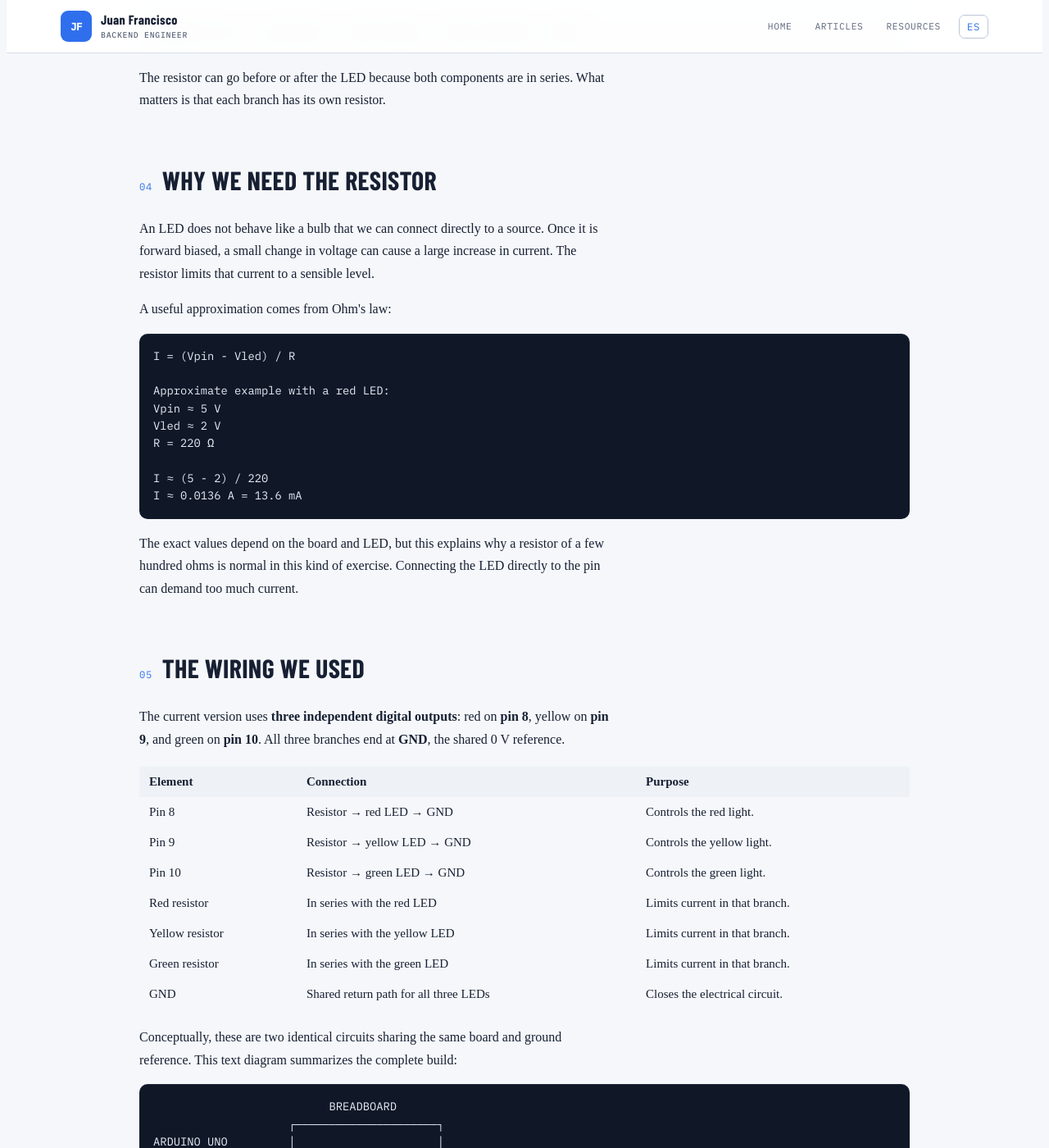
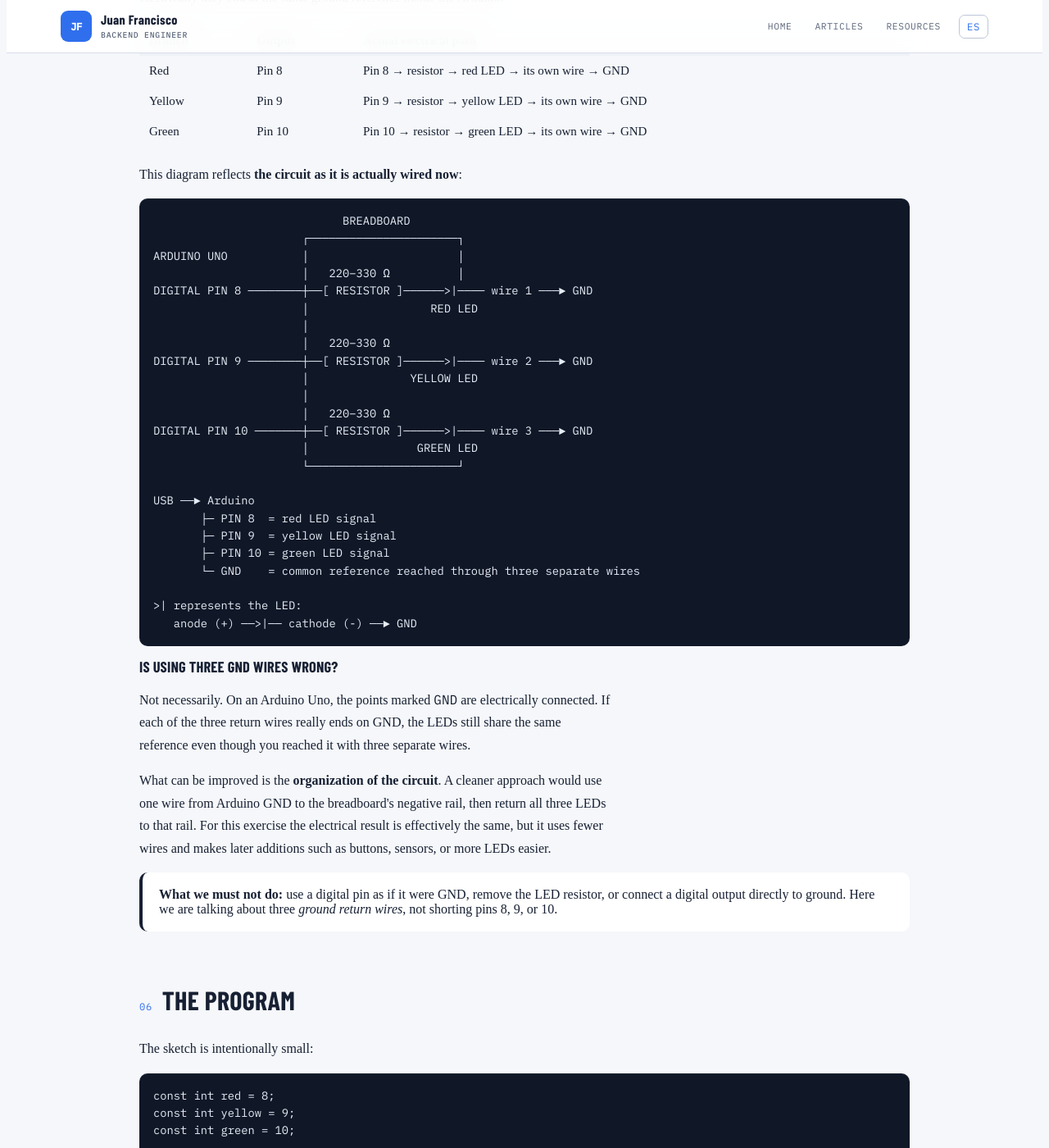
Before and after one commit to juanfranciscofernandezherreros/juanfranciscofernandezherreros.github.io, a Jekyll site: the page built from _posts/2026-09-19-arduino-semaforo-dos-leds.html, in a window 1280 px wide and 1400 px high, scrolled down 3267 px. Shown: the whole window at 82% size. Built offline with Jekyll 4.4.1, drawn with Linux system fonts in a browser that asks for light colours; some of the changed text lies outside the part shown.

Commit message:
Document actual three-GND Arduino traffic light wiring and remove media embeds

```diff
--- a/_posts/2026-09-19-arduino-semaforo-dos-leds.html
+++ b/_posts/2026-09-19-arduino-semaforo-dos-leds.html
@@ -50,23 +50,11 @@ reading_minutes: 10
 </header>
 
 <section>
-<div class="head"><span class="num">00</span><h2>The result</h2></div>
-<p>This is the finished real-world setup. The Arduino Uno-compatible board is connected to the computer over USB. Two wires carry the control signals from digital pins to the breadboard, and each LED has its own current-limiting resistor.</p>
-
-<figure>
-<img src="{{ '/assets/media/arduino-semaforo/semaforo-montaje.jpg' | relative_url }}" alt="Real Arduino Uno-compatible setup connected to a breadboard with one red LED and one yellow LED, each with a resistor and jumper wires.">
-<figcaption>Final build. In the photo the yellow LED is on and the red LED is off: one of the two states generated by the program.</figcaption>
-</figure>
-
-<p>And this is the circuit running. The video is compressed for the web, but it preserves the original experiment: the two lights change state according to the timing defined in the sketch.</p>
-
-<figure>
-<video controls playsinline preload="metadata" poster="{{ '/assets/media/arduino-semaforo/semaforo-montaje.jpg' | relative_url }}">
-  <source src="{{ '/assets/media/arduino-semaforo/semaforo-demo.mp4' | relative_url }}" type="video/mp4">
-  Your browser cannot play this video. <a href="{{ '/assets/media/arduino-semaforo/semaforo-demo.mp4' | relative_url }}">Download the MP4</a>.
-</video>
-<figcaption>Real test of the two-LED traffic light alternating under Arduino control.</figcaption>
-</figure>
+<div class="head"><span class="num">00</span><h2>The real build I have right now</h2></div>
+<p>This article documents <strong>the circuit exactly as I have it wired</strong>, not an idealized version. I use three LEDs —red, yellow, and green— controlled by digital pins 8, 9, and 10. Each LED has its own resistor and <strong>each branch also returns to GND through its own wire</strong>.</p>
+<p>So I am not using one shared negative rail on the breadboard. I have three separate return wires: one for red, one for yellow, and one for green. All three end at ground.</p>
+<div class="callout"><strong>Important:</strong> if those three wires really terminate on <code>GND</code> pins of the same board, they are electrically part of the same ground node. That is not “wrong” in the sense that the circuit cannot work; it is simply <strong>redundant, less tidy, and less scalable</strong> than bringing one GND wire to the breadboard and distributing ground from there.</div>
+<p>The board is powered and programmed over USB. The current behavior is: green for 5 seconds, yellow for 2 seconds, and red for 5 seconds. Then <code>loop()</code> starts again.</p>
 </section>
 
 <section>
@@ -113,52 +101,49 @@ I ≈ 0.0136 A = 13.6 mA</pre>
 </section>
 
 <section>
-<div class="head"><span class="num">05</span><h2>The wiring we used</h2></div>
-<p>The current version uses <strong>three independent digital outputs</strong>: red on <strong>pin 8</strong>, yellow on <strong>pin 9</strong>, and green on <strong>pin 10</strong>. All three branches end at <strong>GND</strong>, the shared 0 V reference.</p>
+<div class="head"><span class="num">05</span><h2>The real wiring: three signals and three GND returns</h2></div>
+<p>The current version uses <strong>three independent digital outputs</strong>: red on <strong>pin 8</strong>, yellow on <strong>pin 9</strong>, and green on <strong>pin 10</strong>. Each output drives its own LED + resistor branch.</p>
+<p>The unusual part of my current build is the return path: instead of joining all three cathodes to one shared ground rail on the breadboard, <strong>each LED has its own wire returning to GND</strong>. So there are three physically separate return paths, even though electrically they end at the same ground reference inside the Arduino.</p>
 
 <table>
-<thead><tr><th>Element</th><th>Connection</th><th>Purpose</th></tr></thead>
+<thead><tr><th>Branch</th><th>Output</th><th>Actual electrical path</th></tr></thead>
 <tbody>
-<tr><td>Pin 8</td><td>Resistor → red LED → GND</td><td>Controls the red light.</td></tr>
-<tr><td>Pin 9</td><td>Resistor → yellow LED → GND</td><td>Controls the yellow light.</td></tr>
-<tr><td>Pin 10</td><td>Resistor → green LED → GND</td><td>Controls the green light.</td></tr>
-<tr><td>Red resistor</td><td>In series with the red LED</td><td>Limits current in that branch.</td></tr>
-<tr><td>Yellow resistor</td><td>In series with the yellow LED</td><td>Limits current in that branch.</td></tr>
-<tr><td>Green resistor</td><td>In series with the green LED</td><td>Limits current in that branch.</td></tr>
-<tr><td>GND</td><td>Shared return path for all three LEDs</td><td>Closes the electrical circuit.</td></tr>
+<tr><td>Red</td><td>Pin 8</td><td>Pin 8 → resistor → red LED → its own wire → GND</td></tr>
+<tr><td>Yellow</td><td>Pin 9</td><td>Pin 9 → resistor → yellow LED → its own wire → GND</td></tr>
+<tr><td>Green</td><td>Pin 10</td><td>Pin 10 → resistor → green LED → its own wire → GND</td></tr>
 </tbody>
 </table>
 
-<p>Conceptually, these are two identical circuits sharing the same board and ground reference. This text diagram summarizes the complete build:</p>
-<pre>                          BREADBOARD
-                    ┌─────────────────────┐
-ARDUINO UNO         │                     │
-                    │   220–330 Ω         │
-DIGITAL PIN 8 ──────┼──[ RESISTOR ]──────>|────┐
-                    │                 RED LED   │
-                    │                           │
-                    │   220–330 Ω               │
-DIGITAL PIN 9 ──────┼──[ RESISTOR ]──────>|────┤
-                    │              YELLOW LED   │
-                    │                           │
-                    │   220–330 Ω               │
-DIGITAL PIN 10 ─────┼──[ RESISTOR ]──────>|────┤
-                    │               GREEN LED   │
-                    │                           │
-GND ────────────────┼───────────────────────────┘
-                    └─────────────────────┘
+<p>This diagram reflects <strong>the circuit as it is actually wired now</strong>:</p>
+<pre>                            BREADBOARD
+                      ┌──────────────────────┐
+ARDUINO UNO           │                      │
+                      │   220–330 Ω          │
+DIGITAL PIN 8 ────────┼──[ RESISTOR ]──────>|──── wire 1 ───► GND
+                      │                  RED LED
+                      │
+                      │   220–330 Ω
+DIGITAL PIN 9 ────────┼──[ RESISTOR ]──────>|──── wire 2 ───► GND
+                      │               YELLOW LED
+                      │
+                      │   220–330 Ω
+DIGITAL PIN 10 ───────┼──[ RESISTOR ]──────>|──── wire 3 ───► GND
+                      │                GREEN LED
+                      └──────────────────────┘
 
 USB ──► Arduino
-       ├─ PIN 8  = red LED digital output
-       ├─ PIN 9  = yellow LED digital output
-       ├─ PIN 10 = green LED digital output
-       └─ GND    = common current return
+       ├─ PIN 8  = red LED signal
+       ├─ PIN 9  = yellow LED signal
+       ├─ PIN 10 = green LED signal
+       └─ GND    = common reference reached through three separate wires
 
 >| represents the LED:
    anode (+) ──>|── cathode (-) ──► GND</pre>
-<p>The components do not need to be physically arranged in a straight line on the breadboard. The diagram shows <strong>electrical connectivity</strong>: every point joined by a line must ultimately be connected, even when separate breadboard rows and jumper wires are used.</p>
 
-<p>It does not matter whether the jumper wire itself is red, yellow, or black. Color helps organization, but electrically a jumper is just a conductor. What matters is <strong>where it starts and where it ends</strong>.</p>
+<h3>Is using three GND wires wrong?</h3>
+<p>Not necessarily. On an Arduino Uno, the points marked <code>GND</code> are electrically connected. If each of the three return wires really ends on GND, the LEDs still share the same reference even though you reached it with three separate wires.</p>
+<p>What can be improved is the <strong>organization of the circuit</strong>. A cleaner approach would use one wire from Arduino GND to the breadboard's negative rail, then return all three LEDs to that rail. For this exercise the electrical result is effectively the same, but it uses fewer wires and makes later additions such as buttons, sensors, or more LEDs easier.</p>
+<div class="callout"><strong>What we must not do:</strong> use a digital pin as if it were GND, remove the LED resistor, or connect a digital output directly to ground. Here we are talking about three <em>ground return wires</em>, not shorting pins 8, 9, or 10.</div>
 </section>
 
 <section>
@@ -231,7 +216,7 @@ void loop() {
 <div class="grid">
 <article class="card"><h3>LED reversed</h3><p>If anode and cathode are swapped, the LED will normally not light. Flipping it around is one of the first checks.</p></article>
 <article class="card"><h3>Wrong breadboard row</h3><p>A lead or jumper shifted by one hole can leave the circuit open because it no longer shares the expected internal connection.</p></article>
-<article class="card"><h3>No common GND</h3><p>An output needs a return path. Without ground, the branch is not properly closed.</p></article>
+<article class="card"><h3>Return to GND</h3><p>Each LED needs a path back to ground. In my build that return uses three separate wires; it works because all of them end at GND, although one shared rail would be cleaner.</p></article>
 <article class="card"><h3>Code and pin do not match</h3><p>If the wire is on pin 9 but the sketch writes to pin 8, Arduino controls a different output. Hardware and software must agree.</p></article>
 <article class="card"><h3>No resistor</h3><p>Too much current can flow. Each LED needs a current-limiting resistor in series.</p></article>
 <article class="card"><h3>Compile vs upload</h3><p>Compiling checks and builds the program; uploading actually transfers it to the microcontroller.</p></article>
@@ -241,7 +226,7 @@ void loop() {
 <section>
 <div class="head"><span class="num">10</span><h2>What we actually learned</h2></div>
 <p>The goal was not to build a real traffic light. It was to build a mental model. With three LEDs we use <strong>three independent digital outputs</strong>, turned <code>HIGH</code> and <code>LOW</code> into a visible physical effect, and saw that timing is part of system behavior.</p>
-<p>We also separated the responsibilities of the hardware for the first time: Arduino chooses the logic state; the resistor limits current; the LED converts current into light; the breadboard provides the connections; and GND closes the electrical path.</p>
+<p>We also separated the responsibilities of the hardware: Arduino chooses the logic state; the resistor limits current; the LED converts current into light; the breadboard provides the connections; and GND closes each branch. In my current build, that GND return is physically duplicated three times, one wire per LED.</p>
 <p>The next interesting step is adding a <strong>pedestrian push button</strong>. At that point Arduino stops running only a timed sequence and starts reacting to an external input; after that we can replace <code>delay()</code> with <code>millis()</code> so the program can keep handling inputs while timing the lights.</p>
 </section>
 
```
